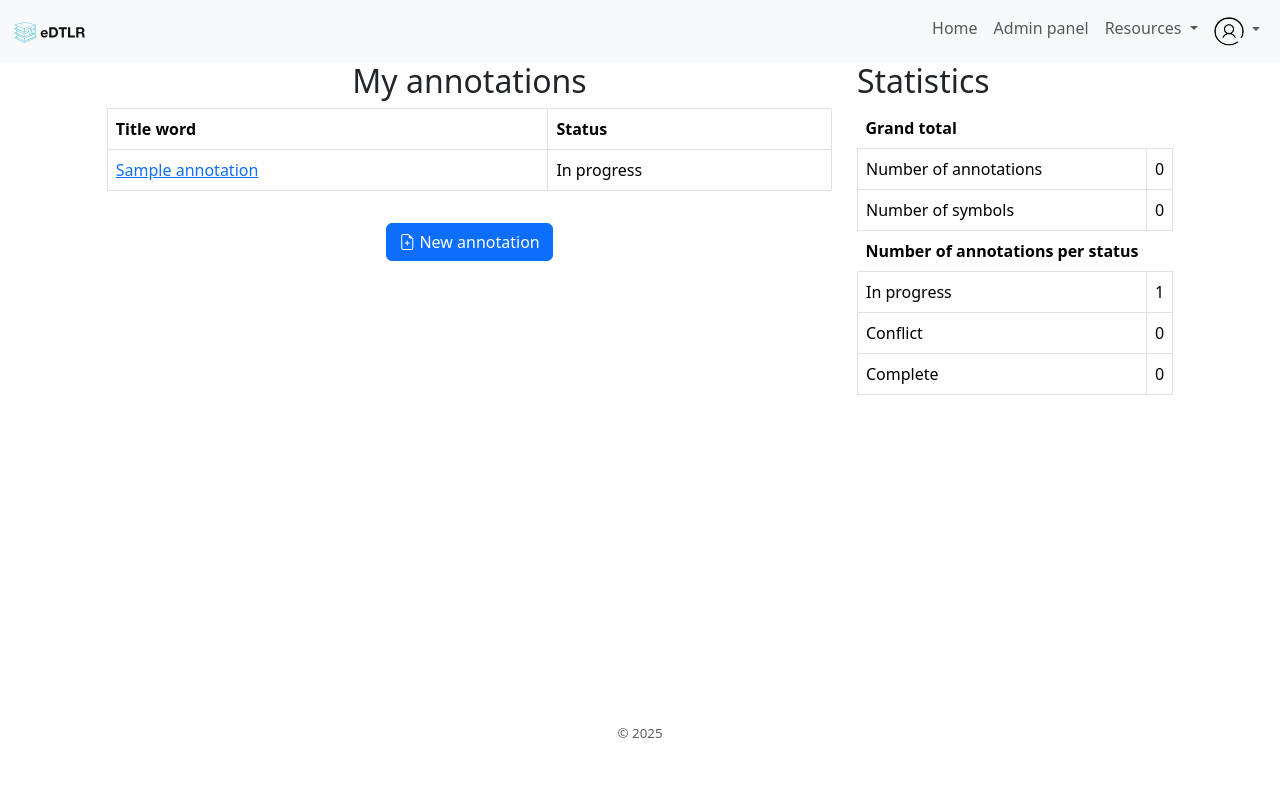
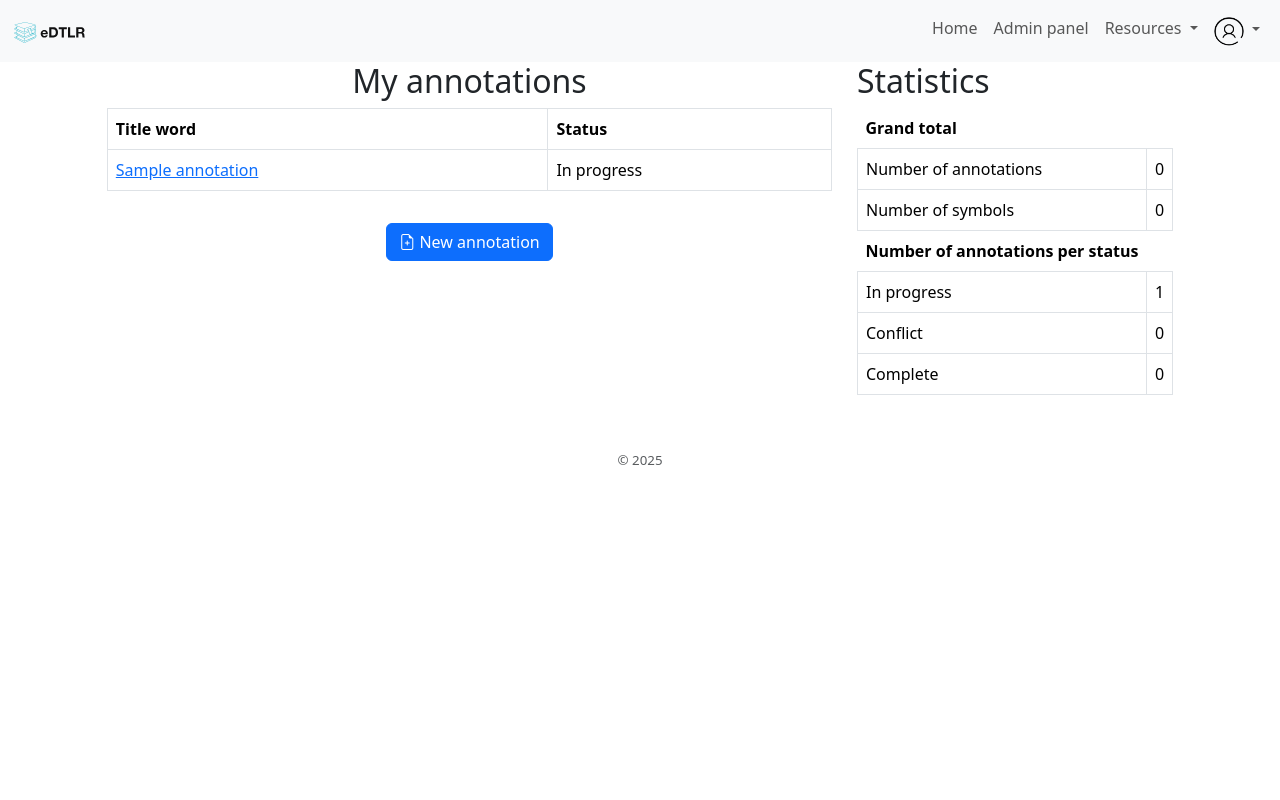
Before and after one commit to arfi-iit/edtlr-annotator, a Django app: page / in a window 1280 px wide. Run offline with Django 5.2, Linux system fonts and the light colour scheme; a user stored in the database is signed in; tables that the repository leaves empty hold one stand-in row (values such as "Sample post"); parts of the project's set-up code (start-up, migrations or seed data) failed here and were passed over.

Commit message:
Removed the `fixed-bottom` class from footer to avoid overlap
The class `fixed-bottom` on the `footer` element made the footer overlap with the annotation buttons.

```diff
--- a/src/annotation/static/annotation/assets/style.css
+++ b/src/annotation/static/annotation/assets/style.css
@@ -82,10 +82,6 @@
     z-index: 1024;
 }
 
-#content{
-    padding-bottom: 84px;
-}
-
 footer p{
     font-size: smaller;
 }
--- a/src/annotation/templates/annotation/base.html
+++ b/src/annotation/templates/annotation/base.html
@@ -29,7 +29,7 @@
     <div id="content" class="container-fluid">
       {% block content %}{% endblock %}
     </div>
-    <footer class="py-3 my-4 fixed-bottom">
+    <footer class="py-3 my-4">
       <p class="text-center text-muted">
         <span>&copy; {% now 'Y' %}</span>
       </p>
```
